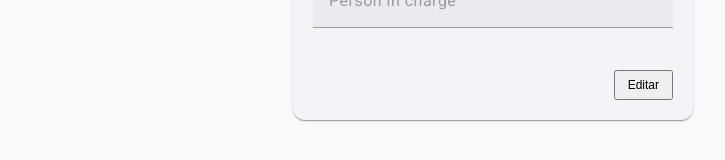
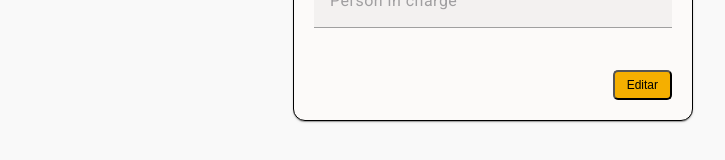
Before and after one commit to upc-2510-daos-4344-fp-grupo1/App-Frontend, an Angular app: page /company in a window 1280 px wide. Shown: the part 540-700 px from the top of the page, without its empty margins (277-1002 px from the left). Built offline with nearby package versions, Linux system fonts and the light colour scheme.

Commit message:
fix(authentication) changed colours in css files
Se modificaron los colores en los componentes profile y company profile

```diff
--- a/src/app/Authentication/CompanyProfile/company-profile/company-profile.component.css
+++ b/src/app/Authentication/CompanyProfile/company-profile/company-profile.component.css
@@ -27,6 +27,9 @@
 .form-card {
   padding: 20px;
   width: 400px;
+  background-color: #FCFAF9;
+  border-color: black;
+  border-width: 1px;
 }
 
 .form-field {
@@ -44,4 +47,6 @@
   font-size: 12px;
   padding: 4px 12px;
   height: 30px;
+  background-color: #F5AF00;
+  border-radius:5px;
 }
--- a/src/app/Authentication/Profile/profile/profile.component.css
+++ b/src/app/Authentication/Profile/profile/profile.component.css
@@ -44,6 +44,9 @@
 .form-card {
   flex-grow: 1;
   padding: 20px;
+  border-color: black;
+  border-width: 1px;
+  background-color: #FCFAF9;
 }
 
 .form-field {
@@ -64,4 +67,6 @@
   min-width: auto;
   height: 30px;
   line-height: 1;
+  background-color: #F5AF00;
+  border-radius:5px;
 }
--- a/src/styles.css
+++ b/src/styles.css
@@ -5,3 +5,6 @@ body { margin: 0; font-family: Roboto, "Helvetica Neue", sans-serif; }
 
 html, body { height: 100%; }
 body { margin: 0; font-family: Roboto, "Helvetica Neue", sans-serif; }
+
+html, body { height: 100%; }
+body { margin: 0; font-family: Roboto, "Helvetica Neue", sans-serif; }
```
